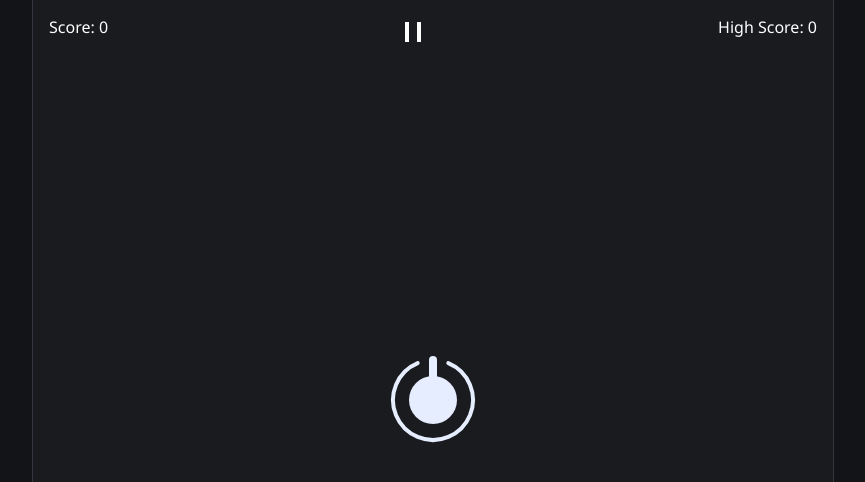
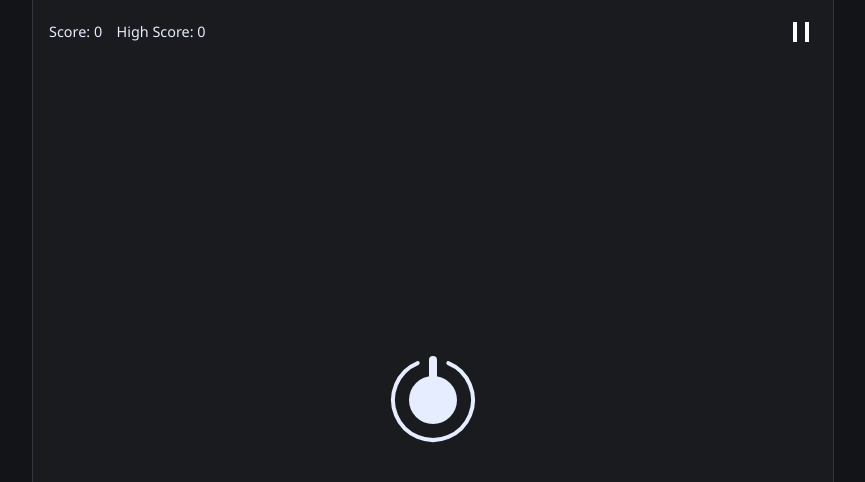
Before and after one commit to gopalloharnew/shooter-game, a plain HTML site: page index.html in a window 1280 px wide. Both pictures are taken after a click on the button "Start". Shown: the top 482 px of the page, without its empty margins (207-1072 px from the left). Drawn offline with Linux system fonts and the light colour scheme.

Commit message:
ui updates

```diff
--- a/css/style.css
+++ b/css/style.css
@@ -10,7 +10,7 @@
   --bg-primary: hsl(222, 11%, 8%);
   --bg-secondary: hsl(222, 11%, 11%);
   --dialog-bg: hsla(222, 11%, 11%, 0.5);
-  --text-primary: hsl(0, 0%, 100%);
+  --text-primary: hsla(222, 100%, 95%, 1);
   --outline-primary: 1px solid hsl(222, 11%, 22%);
   --button-bg: hsl(222, 50%, 50%);
   --button-bg-hover: hsl(222, 50%, 60%);
@@ -63,6 +63,14 @@ body {
   pointer-events: all;
 }
 
+.score-span-wrapper {
+  display: flex;
+  flex-wrap: wrap;
+  font-size: 0.9rem;
+  line-height: 2rem;
+  gap: 1em;
+}
+
 [data-play-button-state]::after {
   content: "";
   box-sizing: content-box;
@@ -80,7 +88,7 @@ body {
   height: 0;
   width: 0;
   border-width: calc(1rem / 1.73) 0rem calc(1rem / 1.73) 1rem;
-  border-color: transparent transparent transparent currentColor;
+  border-color: transparent transparent transparent var(--text-primary);
 }
 
 [data-play-button-state="hidden"] {
--- a/index.html
+++ b/index.html
@@ -9,16 +9,16 @@
   </head>
   <body>
     <div class="panel">
-      <span class="score-wrapper">
-        Score: <span class="score-span" data-score-span>0</span>
+      <span class="score-span-wrapper">
+        <span class="score-span" data-score-span>Score: 0</span>
+        <span class="high-score-wrapper" data-high-score-span>
+          High Score: 0
+        </span>
       </span>
       <button
         class="play-state-button"
         data-play-button-state="hidden"
       ></button>
-      <span class="high-score-wrapper" data-high-score-span>
-        High Score: 0
-      </span>
     </div>
     <div class="game-dialog" data-game-dialog>
       <span class="game-dialog-text" data-game-dialog-text>Game Over!</span>
--- a/js/ScoreIncrement.js
+++ b/js/ScoreIncrement.js
@@ -7,7 +7,9 @@ export class ScoreIncrement {
     this.opacity = 1;
     this.increment = increment;
     window.score += this.increment;
-    document.querySelector("[data-score-span]").textContent = window.score;
+    document.querySelector(
+      "[data-score-span]"
+    ).textContent = `Score: ${window.score}`;
   }
 
   get opacity() {
--- a/js/script.js
+++ b/js/script.js
@@ -174,7 +174,9 @@ function startGame() {
   player.animationId = animationId;
   window.score = 0;
   canvasRect = canvas.getBoundingClientRect();
-  document.querySelector("[data-score-span]").textContent = window.score;
+  document.querySelector(
+    "[data-score-span]"
+  ).textContent = `Score: ${window.score}`;
   gameDialog.hide();
   playStateButton.dataset.playButtonState = "pause";
   renderHighScore(false);
@@ -210,7 +212,6 @@ canvas.addEventListener("click", (e) => {
 });
 
 // Todo: add Keyboard controls
-// Todo: Play pause functionality
 playStateButton.addEventListener("click", () => {
   const playButtonState = playStateButton.dataset.playButtonState;
   if (playButtonState === "pause") {
@@ -226,7 +227,7 @@ gameDialog.restartButton.addEventListener("click", startGame);
 gameDialog.resumeButton.addEventListener("click", resumeGame);
 gameDialog.show({ text: "Start Game!", buttons: ["startButton"] });
 window.addEventListener("blur", () => {
-  if (!player.gameOver) {
+  if (!player?.gameOver) {
     pauseGame();
   }
 });
```
